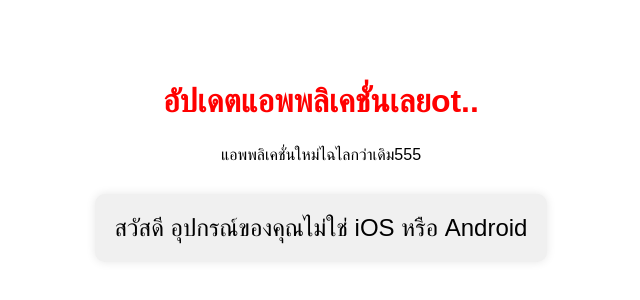
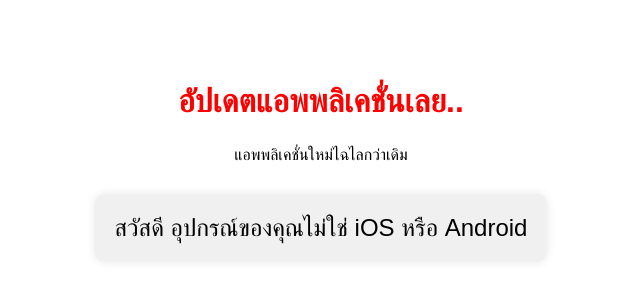
Before and after one commit to upseo29/watpu, a plain HTML site: page index.html in a window 1280 px wide. Shown: the part 228-528 px from the top of the page, without its empty margins (319-959 px from the left). Drawn offline with Linux system fonts and the light colour scheme.

Commit message:
Update index.html

```diff
--- a/index.html
+++ b/index.html
@@ -51,8 +51,8 @@
     </style>
 </head>
 <body>
-    <h1>อัปเดตแอพพลิเคชั่นเลยot..</h1>
-    <p>แอพพลิเคชั่นใหม่ไฉไลกว่าเดิม555</p>
+    <h1>อัปเดตแอพพลิเคชั่นเลย..</h1>
+    <p>แอพพลิเคชั่นใหม่ไฉไลกว่าเดิม</p>
     <div id="message"></div>
     <a id="update-btn" href="#" target="_blank">Update</a>
 
```
